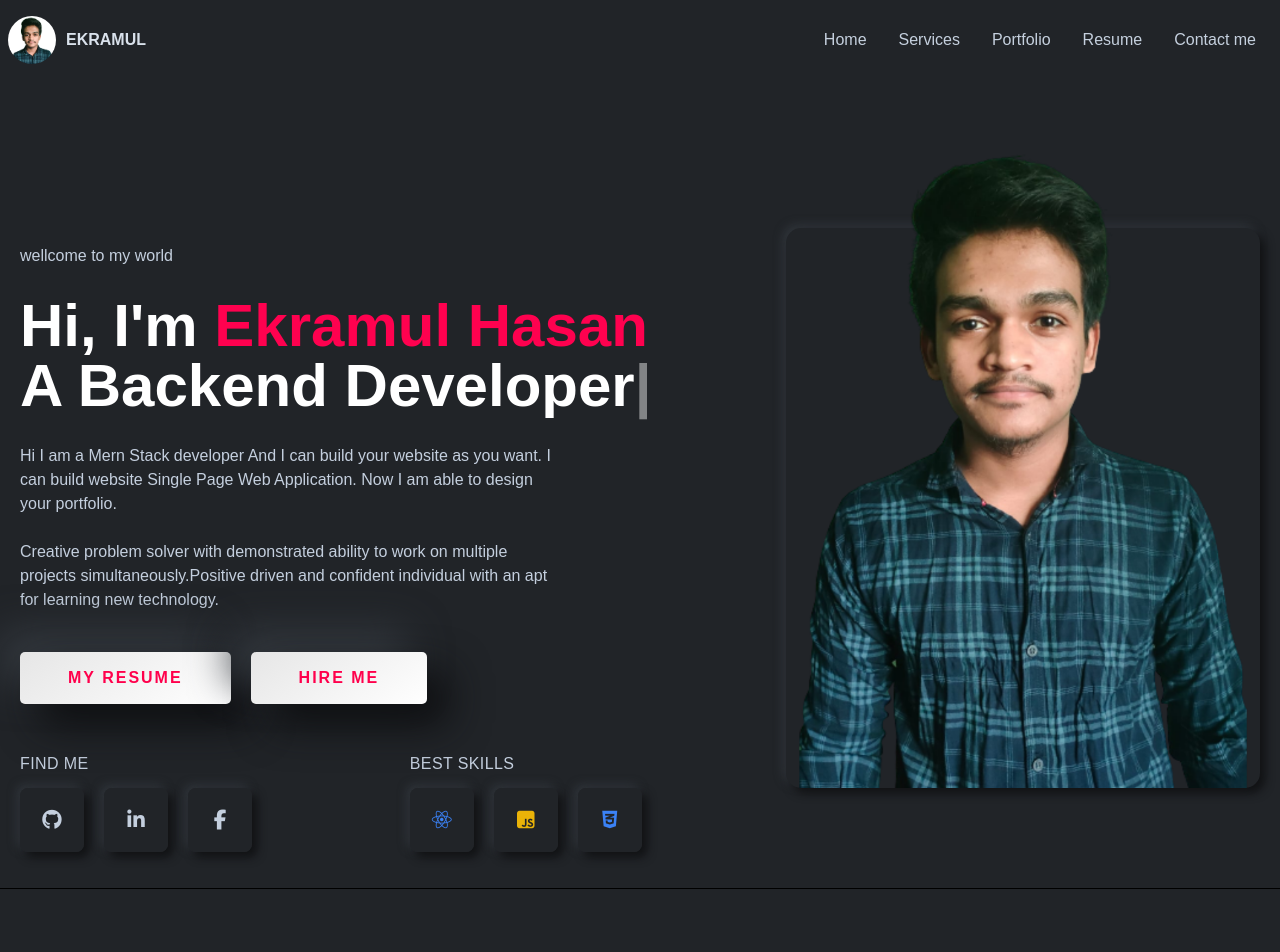
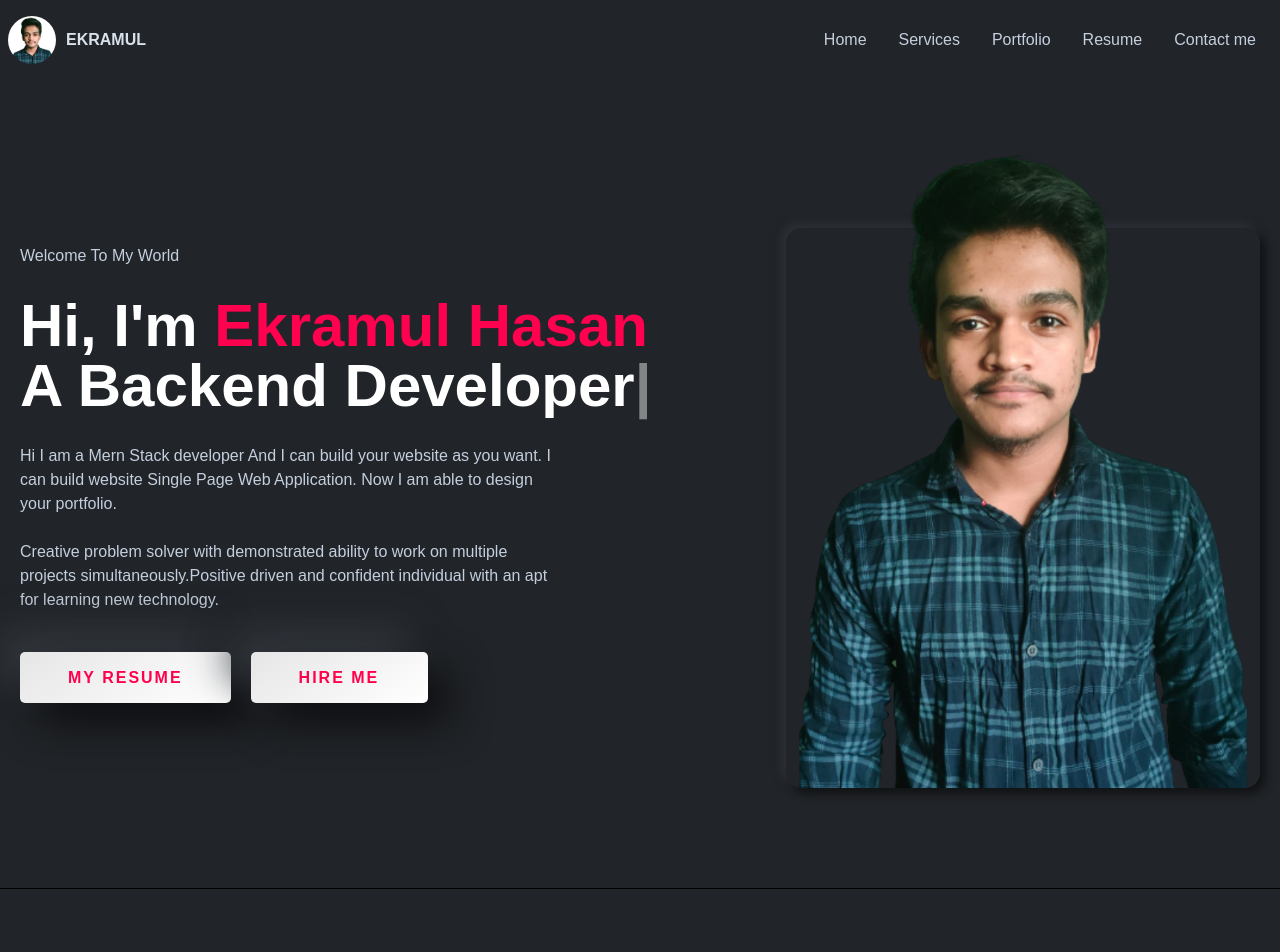
Before and after one commit to emonmorol/ekramul_portfolio, a React (Create React App) app: page / in a window 1280 px wide. Shown: the top 952 px of the page. Built offline with nearby package versions, Linux system fonts and the light colour scheme.

Commit message:
animation created

```diff
--- a/src/App.js
+++ b/src/App.js
@@ -7,8 +7,15 @@ import Landing from "./pages/LandingPage/Landing";
 import Portfolio from "./pages/Portfolio/Portfolio";
 import Resume from "./pages/Resume/Resume";
 import Services from "./pages/Services/Services";
+import AOS from "aos";
+import "aos/dist/aos.css";
+import { useEffect } from "react";
 
 function App() {
+  useEffect(() => {
+    AOS.init();
+  }, []);
+
   return (
     <div className="App">
       <Navbar />
--- a/src/index.js
+++ b/src/index.js
@@ -4,12 +4,10 @@ import "./index.css";
 import App from "./App";
 import reportWebVitals from "./reportWebVitals";
 import { BrowserRouter } from "react-router-dom";
-import AOS from "aos";
-import "aos/dist/aos.css";
 
 const root = ReactDOM.createRoot(document.getElementById("root"));
 // ..
-AOS.init();
+
 root.render(
   <React.StrictMode>
     <BrowserRouter>
--- a/src/pages/Home/Home.js
+++ b/src/pages/Home/Home.js
@@ -10,10 +10,19 @@ const Home = () => {
       <div className="top-content flex flex-col-reverse lg:flex-row justify-between items-center">
         <div className="w-full lg:w-2/3">
           <div>
-            <p className=" text-left text-base text-accent">
-              wellcome to my world
+            <p
+              data-aos="fade-down-right"
+              data-aos-duration="500"
+              className=" text-left text-base text-accent"
+            >
+              Welcome To My World
             </p>
-            <p className="font-semibold my-7 text-left text-4xl lg:text-6xl text-white leading-snug">
+            <p
+              data-aos="fade-down-right"
+              data-aos-duration="600"
+              data-aos-delay="400"
+              className="font-semibold my-7 text-left text-4xl lg:text-6xl text-white leading-snug"
+            >
               Hi, I'm <span className="text-secondary">Ekramul Hasan</span>
               <br />
               <span>
@@ -30,7 +39,12 @@ const Home = () => {
                 />
               </span>
             </p>
-            <p className="text-left text-base text-accent w-full lg:w-[60ch]">
+            <p
+              data-aos="fade-down-right"
+              data-aos-duration="600"
+              data-aos-delay="900"
+              className="text-left text-base text-accent w-full lg:w-[60ch]"
+            >
               Hi I am a Mern Stack developer And I can build your website as you
               want. I can build website Single Page Web Application. Now I am
               able to design your portfolio.
@@ -43,6 +57,9 @@ const Home = () => {
           </div>
           <div className="flex gap-5 my-10 -mb-20">
             <a
+              data-aos="zoom-in"
+              data-aos-duration="600"
+              data-aos-delay="1000"
               className="anchor-button"
               href="https://drive.google.com/file/d/1YL9Vqn8aBaS0F8xo-eWu4DIQq9Z6DwkX/view"
               target="_blank"
@@ -51,17 +68,32 @@ const Home = () => {
               My Resume
             </a>
 
-            <Link smooth className="anchor-button" to="/landing#contact">
+            <Link
+              data-aos="zoom-in"
+              data-aos-duration="600"
+              data-aos-delay="1000"
+              smooth
+              className="anchor-button"
+              to="/landing#contact"
+            >
               Hire me
             </Link>
           </div>
           <div className="text-accent flex flex-col lg:flex-row gap-10 lg:gap-0 justify-between pr-0 lg:pr-36 mt-32">
             <div>
-              <h5 className="text-left mb-3 uppercase tracking-wide">
+              <h5
+                data-aos="fade-right"
+                data-aos-duration="500"
+                data-aos-delay="1000"
+                className="text-left mb-3 uppercase tracking-wide"
+              >
                 Find Me
               </h5>
               <div className="flex gap-5">
                 <a
+                  data-aos="fade-up"
+                  data-aos-duration="500"
+                  data-aos-delay="1000"
                   href="https://github.com/emonmorol"
                   target="_blank"
                   rel="noreferrer"
@@ -72,6 +104,9 @@ const Home = () => {
                   </div>
                 </a>
                 <a
+                  data-aos="fade-up"
+                  data-aos-duration="500"
+                  data-aos-delay="1000"
                   href="https://www.linkedin.com/in/ekramul-hasan/"
                   target="_blank"
                   rel="noreferrer"
@@ -82,6 +117,9 @@ const Home = () => {
                   </div>
                 </a>
                 <a
+                  data-aos="fade-up"
+                  data-aos-duration="500"
+                  data-aos-delay="1000"
                   href="https://www.facebook.com/ekramul.hasan.morol/"
                   target="_blank"
                   rel="noreferrer"
@@ -94,24 +132,48 @@ const Home = () => {
               </div>
             </div>
             <div>
-              <h5 className="text-left mb-3 uppercase tracking-wide">
+              <h5
+                data-aos="fade-left"
+                data-aos-duration="500"
+                data-aos-delay="1000"
+                className="text-left mb-3 uppercase tracking-wide"
+              >
                 Best skills
               </h5>
               <div className="flex gap-5">
-                <div className="action-box text-blue-500">
+                <div
+                  data-aos="fade-up"
+                  data-aos-duration="500"
+                  data-aos-delay="1000"
+                  className="action-box text-blue-500"
+                >
                   <i class="fa-brands fa-react"></i>
                 </div>
-                <div className="action-box text-yellow-500">
+                <div
+                  data-aos="fade-up"
+                  data-aos-duration="500"
+                  data-aos-delay="1000"
+                  className="action-box text-yellow-500"
+                >
                   <i class="fa-brands fa-js-square"></i>
                 </div>
-                <div className="action-box text-blue-500">
+                <div
+                  data-aos="fade-up"
+                  data-aos-duration="500"
+                  data-aos-delay="1000"
+                  className="action-box text-blue-500"
+                >
                   <i class="fa-brands fa-css3-alt"></i>
                 </div>
               </div>
             </div>
           </div>
         </div>
-        <div className="image w-[22rem] lg:w-[32rem] h-[25rem] lg:h-[35rem] flex justify-end bg-white relative mb-20 lg:mt-0">
+        <div
+          data-aos="zoom-in"
+          data-aos-duration="2000"
+          className="image w-[22rem] lg:w-[32rem] h-[25rem] lg:h-[35rem] flex justify-end bg-white relative mb-20 lg:mt-0"
+        >
           <img className="absolute bottom-0" src={ekramul} alt="" />
         </div>
       </div>
--- a/src/pages/Portfolio/ProjectCard.js
+++ b/src/pages/Portfolio/ProjectCard.js
@@ -4,7 +4,11 @@ import "./Portfolio.css";
 const ProjectCard = ({ project }) => {
   const { title, image } = project;
   return (
-    <div className="portfolio-card text-accent hover:text-white">
+    <div
+      data-aos="zoom-in-right"
+      data-aos-duration="1500"
+      className="portfolio-card text-accent hover:text-white"
+    >
       <div className="text-left">
         <div className="image-content rounded-xl overflow-hidden">
           <img src={image} alt="" />
```
